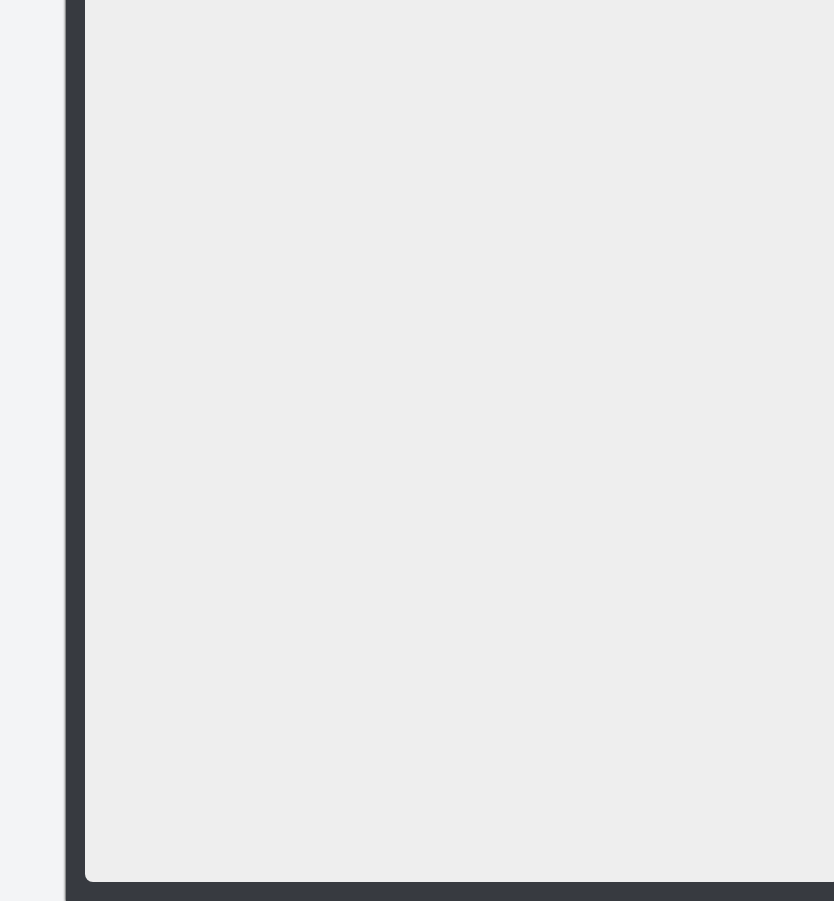
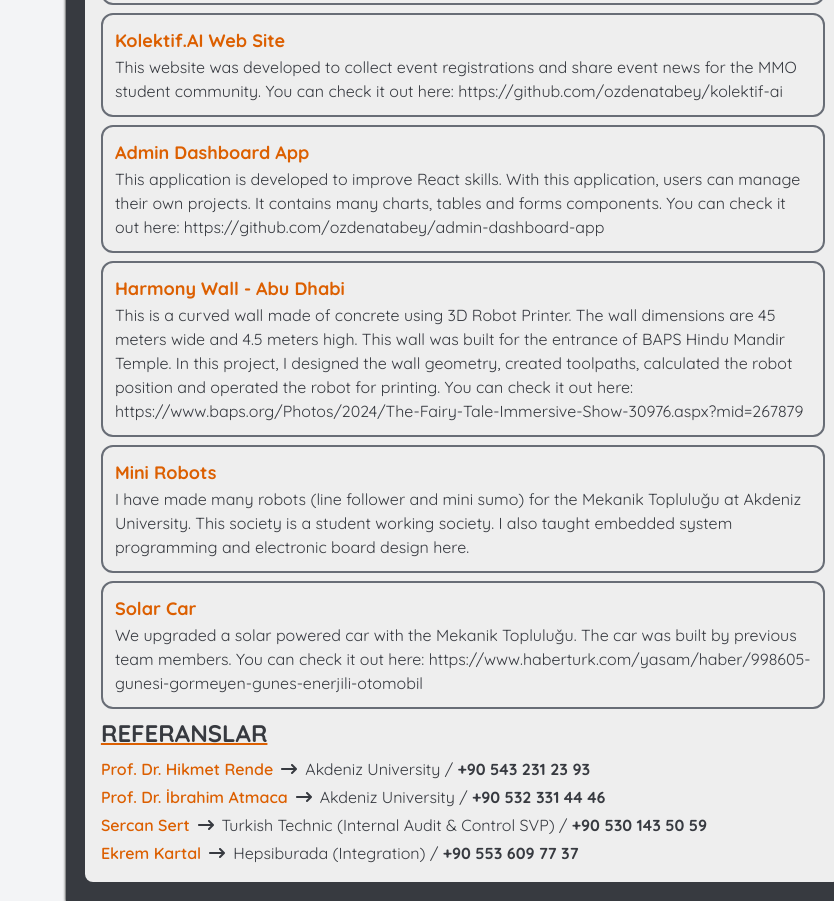
Before and after one commit to ozdenatabey/cv-builder, a React (Vite) app: page / in a window 1280 px wide. Shown: the part 1500-2401 px from the top of the page, without its empty margins (446-1280 px from the left). Built offline with nearby package versions, Linux system fonts and the light colour scheme.

Commit message:
projects and references pages added

```diff
--- a/src/component/Page.jsx
+++ b/src/component/Page.jsx
@@ -3,6 +3,7 @@ import Header from "./Header";
 import AboutMe from "./AboutMe";
 import Experience from "./Experience";
 import References from "./References";
+import Projects from "./Projects";
 
 // eslint-disable-next-line react/prop-types
 function Page({ theme, language, myRef, pageCount }) {
@@ -24,16 +25,19 @@ function Page({ theme, language, myRef, pageCount }) {
             </div>
           </div>
         </div>
-        {pageCount === 2 && (
+        {/* {pageCount === 2 && ( */}
+        <div
+          id="page2"
+          className={`bg-${theme}-primary mb-6 h-[297mm] w-[210mm] grid place-items-center shadow shadow-black overflow-hidden`}
+        >
           <div
-            id="page2"
-            className={`bg-${theme}-primary mb-6 h-[297mm] w-[210mm] grid place-items-center shadow shadow-black overflow-hidden`}
+            className={`bg-${theme}-base w-[200mm] h-[287mm] rounded-lg p-4`}
           >
-            <div className={`bg-${theme}-base w-[200mm] h-[287mm] rounded-lg`}>
-              <References />
-            </div>
+            <Projects theme={theme} language={language} />
+            <References theme={theme} language={language} />
           </div>
-        )}
+        </div>
+        {/* )} */}
       </div>
     </>
   );
--- /dev/null
+++ b/src/component/Projects.jsx
@@ -0,0 +1,30 @@
+import { projects } from "../data/userData";
+
+// eslint-disable-next-line react/prop-types
+function Projects({ theme, language }) {
+  return (
+    <div className={`text-${theme}-primary`}>
+      <p
+        className={`font-bold text-2xl mb-2 underline decoration-${theme}-header decoration-2`}
+      >
+        {language === "en" ? "PROJECTS" : "PROJELER"}
+      </p>
+      {projects.map((project) => (
+        <div
+          key={project.id}
+          className={`border-2 border-${theme}-border relative rounded-xl mb-2`}
+        >
+          <div className="p-3">
+            <p className={`text-${theme}-header text-lg font-bold`}>
+              {project.name}
+            </p>
+            <p className="font-semibold text-lg">{project.company}</p>
+            <p>{project.content}</p>
+          </div>
+        </div>
+      ))}
+    </div>
+  );
+}
+
+export default Projects;
--- a/src/component/References.jsx
+++ b/src/component/References.jsx
@@ -1,5 +1,33 @@
-function References() {
-  return <div>References</div>;
+import { FaArrowRightLong } from "react-icons/fa6";
+import { references } from "../data/userData";
+
+// eslint-disable-next-line react/prop-types
+function References({ theme, language }) {
+  return (
+    <div className={`text-${theme}-primary`}>
+      <p
+        className={`font-bold text-2xl mb-2 underline decoration-${theme}-header decoration-2`}
+      >
+        {language === "en" ? "REFERENCES" : "REFERANSLAR"}
+      </p>
+      {references.map((reference) => (
+        <div key={reference.id} className="mb-1">
+          <div className="flex items-center">
+            <p className={`text-${theme}-header font-semibold`}>
+              {reference.name}
+            </p>
+            <div className={`mx-2 text-${theme}-primary`}>
+              <FaArrowRightLong />
+            </div>
+            <p className={`text-${theme}-primary`}>
+              {" "}
+              {reference.company} / <b>{reference.phone}</b>
+            </p>
+          </div>
+        </div>
+      ))}
+    </div>
+  );
 }
 
 export default References;
--- a/src/data/userData.js
+++ b/src/data/userData.js
@@ -149,14 +149,14 @@ export const experiences = [
     content:
       "I used these software: Inventor and AutoCad for design systems and create drawings. I learned how awning systems work and the properties of aluminum alloys.",
   },
-  {
-    id: generateUUID(),
-    year: "Oct.2020/Nov.2021",
-    title: "Manufacturing & CAD Engineer",
-    company: "Efasan Tıbbi İmplant ve Cihaz Sanayi",
-    content:
-      "I used these software: Solidworks, Inventor and AutoCad for design systems and create drawings, CypCut to generate NC code to laser cutting machine. I learned how laser machines work, bending sheet metals and stainless steel characteristics.",
-  },
+  // {
+  //   id: generateUUID(),
+  //   year: "Oct.2020/Nov.2021",
+  //   title: "Manufacturing & CAD Engineer",
+  //   company: "Efasan Tıbbi İmplant ve Cihaz Sanayi",
+  //   content:
+  //     "I used these software: Solidworks, Inventor and AutoCad for design systems and create drawings, CypCut to generate NC code to laser cutting machine. I learned how laser machines work, bending sheet metals and stainless steel characteristics.",
+  // },
   // {
   //   id: generateUUID(),
   //   year: "Oct.2020/Nov.2021",
@@ -174,3 +174,70 @@ export const experiences = [
   //     "I used these software: Solidworks, Inventor and AutoCad for design systems and create drawings, CypCut to generate NC code to laser cutting machine. I learned how laser machines work, bending sheet metals and stainless steel characteristics.",
   // },
 ];
+
+export const projects = [
+  {
+    id: generateUUID(),
+    name: "CV Builder Web App",
+    content:
+      "This application is still under development. With this application, users can easily create their own resume through the login form component. They can also choose 2 languages and 8 different color theme options. You can check it out here: https://github.com/ozdenatabey/cv-builder",
+  },
+  {
+    id: generateUUID(),
+    name: "Kolektif.AI Web Site",
+    content:
+      "This website was developed to collect event registrations and share event news for the MMO student community. You can check it out here: https://github.com/ozdenatabey/kolektif-ai",
+  },
+
+  {
+    id: generateUUID(),
+    name: "Admin Dashboard App",
+    content:
+      "This application is developed to improve React skills. With this application, users can manage their own projects. It contains many charts, tables and forms components. You can check it out here: https://github.com/ozdenatabey/admin-dashboard-app",
+  },
+  {
+    id: generateUUID(),
+    name: "Harmony Wall - Abu Dhabi",
+    content:
+      "This is a curved wall made of concrete using 3D Robot Printer. The wall dimensions are 45 meters wide and 4.5 meters high. This wall was built for the entrance of BAPS Hindu Mandir Temple. In this project, I designed the wall geometry, created toolpaths, calculated the robot position and operated the robot for printing. You can check it out here: https://www.baps.org/Photos/2024/The-Fairy-Tale-Immersive-Show-30976.aspx?mid=267879",
+  },
+  {
+    id: generateUUID(),
+    name: "Mini Robots",
+    content:
+      "I have made many robots (line follower and mini sumo) for the Mekanik Topluluğu at Akdeniz University. This society is a student working society. I also taught embedded system programming and electronic board design here.",
+  },
+  {
+    id: generateUUID(),
+    name: "Solar Car",
+    content:
+      "We upgraded a solar powered car with the Mekanik Topluluğu. The car was built by previous team members. You can check it out here: https://www.haberturk.com/yasam/haber/998605-gunesi-gormeyen-gunes-enerjili-otomobil",
+  },
+];
+
+export const references = [
+  {
+    id: generateUUID(),
+    name: "Prof. Dr. Hikmet Rende",
+    company: "Akdeniz University",
+    phone: "+90 543 231 23 93",
+  },
+  {
+    id: generateUUID(),
+    name: "Prof. Dr. İbrahim Atmaca",
+    company: "Akdeniz University",
+    phone: "+90 532 331 44 46",
+  },
+  {
+    id: generateUUID(),
+    name: "Sercan Sert",
+    company: "Turkish Technic (Internal Audit & Control SVP)",
+    phone: "+90 530 143 50 59",
+  },
+  {
+    id: generateUUID(),
+    name: "Ekrem Kartal",
+    company: "Hepsiburada (Integration)",
+    phone: "+90 553 609 77 37",
+  },
+];
```
